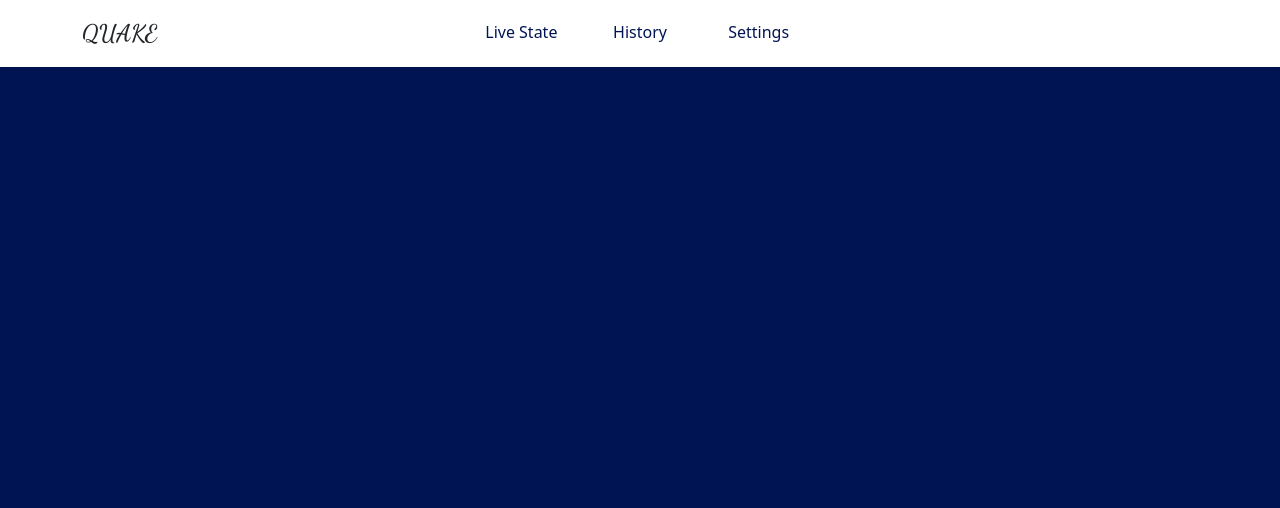
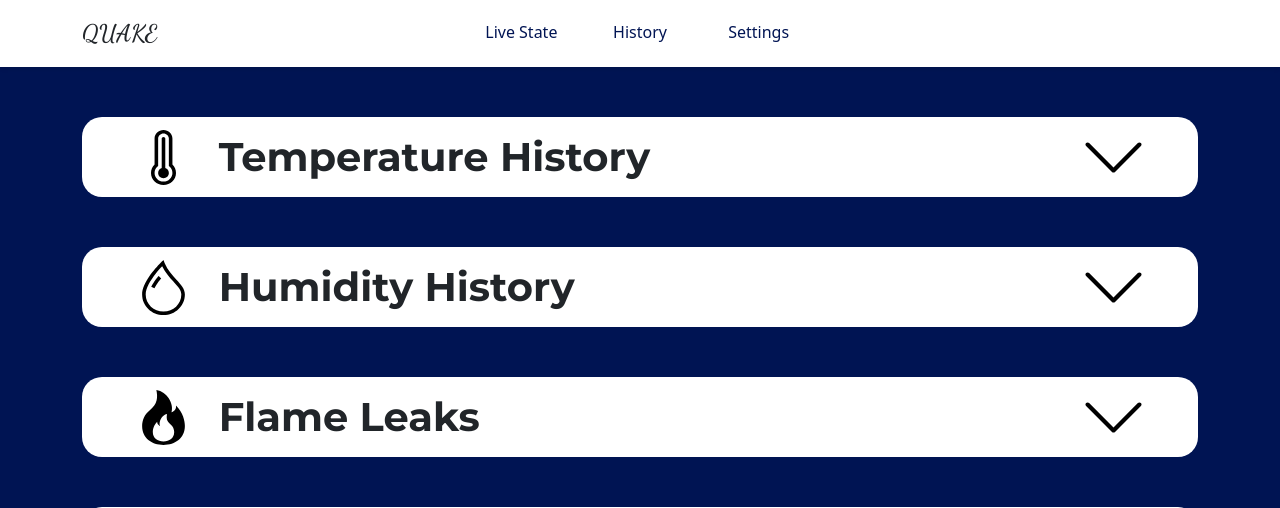
Before and after one commit to Alex-Verh/quake, a Flask app: page /history in a window 1280 px wide. Shown: the top 508 px of the page. Before the commit the page ends 67 px from the top, so only its background shows below. Run offline with Flask 3, Linux system fonts and the light colour scheme; some libraries are stand-ins or nearby versions.

Commit message:
History page done

```diff
--- a/app/static/styles/history.css
+++ b/app/static/styles/history.css
@@ -1 +1,15 @@
 @import "general.css";
+
+
+.history-parameter {
+    background-color: #fff;
+    border-radius: 20px;
+    padding: 10px 50px;
+    margin: 50px 0 20px 0;
+    font-family: Montserrat, sans-serif;
+
+    .history-parameter__title {
+        font-weight: 700;
+        font-size: 40px;
+    }
+}
--- a/app/templates/history.html
+++ b/app/templates/history.html
@@ -2,4 +2,86 @@
 {% block title %} {{ super() }} History {% endblock %}
 {% block css %} <link rel="stylesheet" type="text/css" href="../static/styles/history.css"/> {% endblock %}
 {% block content %}
+<main>
+    <div class="container">
+        <div class="history-parameter">
+            <div class="row  d-flex align-items-center">
+                <div class="col-1 d-flex justify-content-center">
+                    <img class="history-parameter__image" src="{{url_for('static', filename='images/temperature.svg')}}" alt="Temperature">
+                </div>
+                <div class="col-10">
+                    <div class="history-parameter__title">Temperature History</div>
+                </div>
+                <div class="col-1">
+                    <img class="history-parameter__image" src="{{url_for('static', filename='images/arrow.svg')}}" alt="Arrow">
+                </div>
+            </div>
+        </div>
+        <div class="history-parameter">
+            <div class="row  d-flex align-items-center">
+                <div class="col-1 d-flex justify-content-center">
+                    <img class="history-parameter__image" src="{{url_for('static', filename='images/humidity.svg')}}" alt="Humidity">
+                </div>
+                <div class="col-10">
+                    <div class="history-parameter__title">Humidity History</div>
+                </div>
+                <div class="col-1">
+                    <img class="history-parameter__image" src="{{url_for('static', filename='images/arrow.svg')}}" alt="Arrow">
+                </div>
+            </div>
+        </div>
+        <div class="history-parameter">
+            <div class="row d-flex align-items-center">
+                <div class="col-1 d-flex justify-content-center">
+                    <img class="history-parameter__image" src="{{url_for('static', filename='images/fire.svg')}}" alt="Fire">
+                </div>
+                <div class="col-10">
+                    <div class="history-parameter__title">Flame Leaks</div>
+                </div>
+                <div class="col-1">
+                    <img class="history-parameter__image" src="{{url_for('static', filename='images/arrow.svg')}}" alt="Arrow">
+                </div>
+            </div>
+        </div>
+        <div class="history-parameter">
+            <div class="row d-flex align-items-center">
+                <div class="col-1 d-flex justify-content-center">
+                    <img class="history-parameter__image" src="{{url_for('static', filename='images/earthquake.svg')}}" alt="Earthquake">
+                </div>
+                <div class="col-10">
+                    <div class="history-parameter__title">Earthquake Cases</div>
+                </div>
+                <div class="col-1">
+                    <img class="history-parameter__image" src="{{url_for('static', filename='images/arrow.svg')}}" alt="Arrow">
+                </div>
+            </div>
+        </div>
+        <div class="history-parameter">
+            <div class="row d-flex align-items-center">
+                <div class="col-1 d-flex justify-content-center">
+                    <img class="history-parameter__image" src="{{url_for('static', filename='images/smoke.svg')}}" alt="Smoke">
+                </div>
+                <div class="col-10">
+                    <div class="history-parameter__title">Smoke Leaks</div>
+                </div>
+                <div class="col-1">
+                    <img class="history-parameter__image" src="{{url_for('static', filename='images/arrow.svg')}}" alt="Arrow">
+                </div>
+            </div>
+        </div>
+        <div class="history-parameter">
+            <div class="row d-flex align-items-center">
+                <div class="col-1 d-flex justify-content-center">
+                    <img class="history-parameter__image" src="{{url_for('static', filename='images/gas.svg')}}" alt="Gas">
+                </div>
+                <div class="col-10">
+                    <div class="history-parameter__title">Gas Leaks</div>
+                </div>
+                <div class="col-1">
+                    <img class="history-parameter__image" src="{{url_for('static', filename='images/arrow.svg')}}" alt="Arrow">
+                </div>
+            </div>
+        </div>
+    </div>
+</main>
 {% endblock %}
```
Also changed, not shown: app/static/images/arrow.svg (added).
